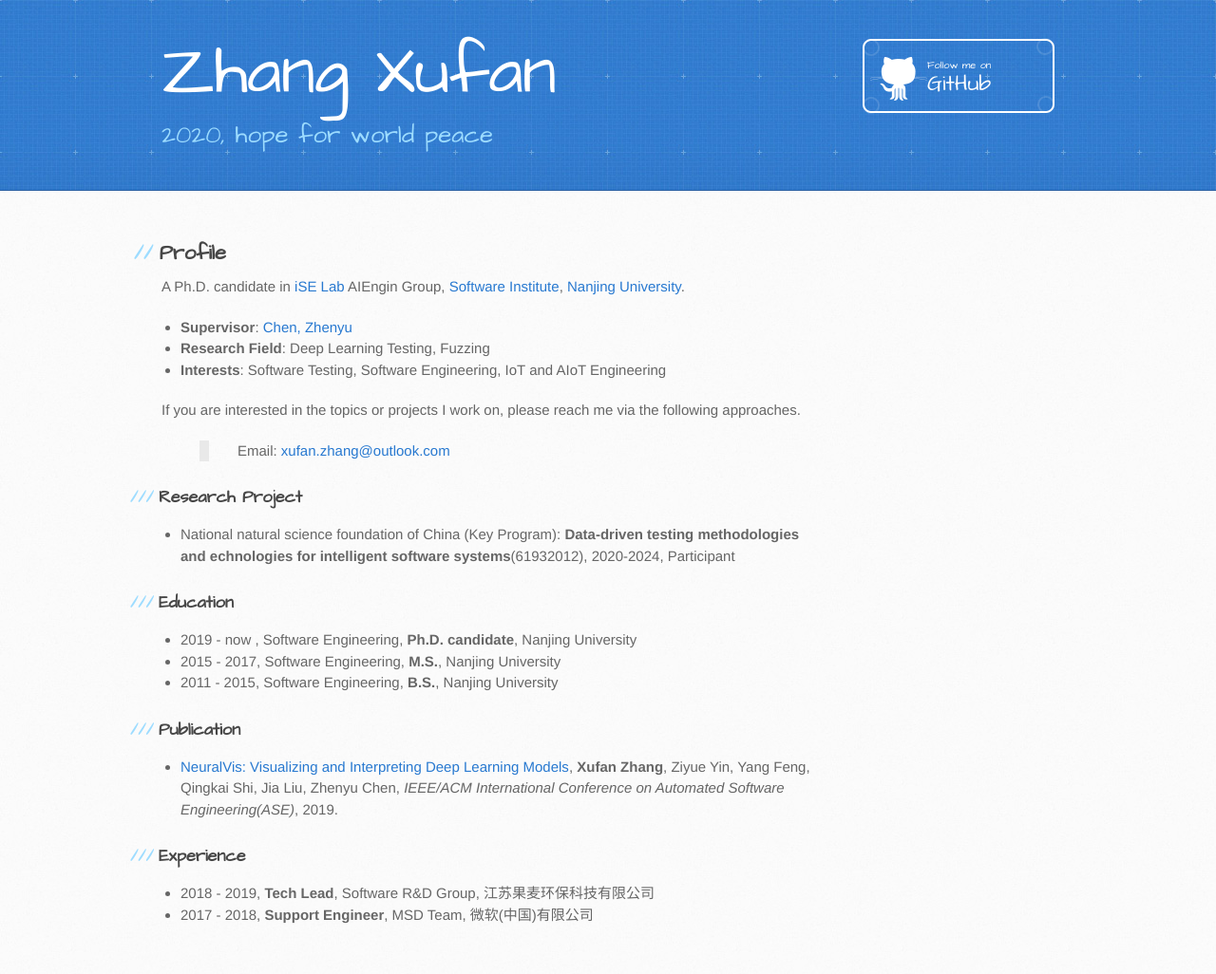
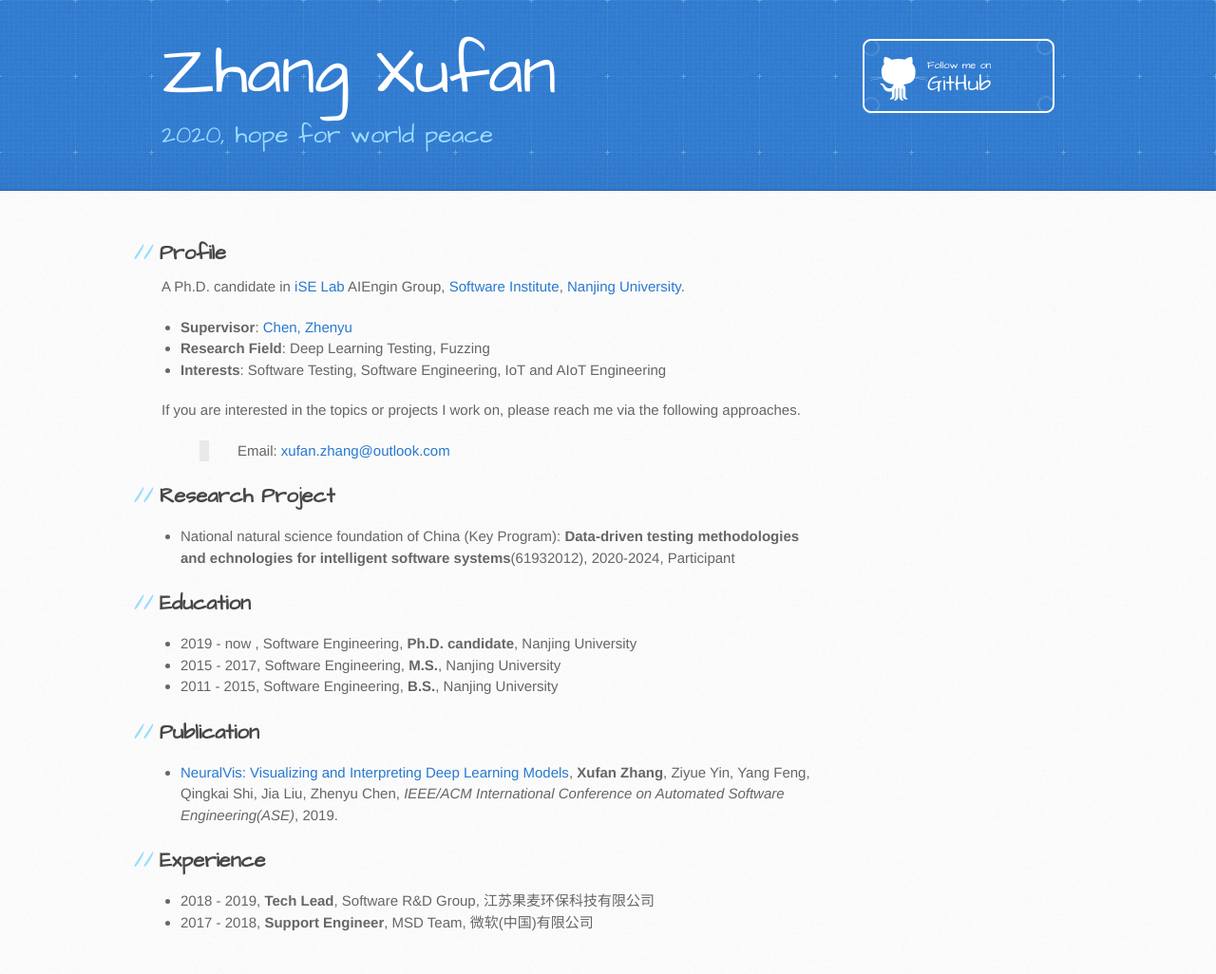
Before and after one commit to sunshinezxf/sunshinezxf.github.io, a Jekyll site: the page built from index.md, in a window 1280 px wide. Shown: the whole page at 95% size. Built offline with Jekyll 4.4.1, drawn with Linux system fonts in a browser that asks for light colours; our own code applies the rules of GitHub Pages for plain Markdown files.

Commit message:
modify section style

```diff
--- a/index.md
+++ b/index.md
@@ -9,21 +9,21 @@ A Ph.D. candidate in [iSE Lab](http://www.iselab.cn) AIEngin Group, [Software In
 If you are interested in the topics or projects I work on, please reach me via the following approaches.
 > Email: [xufan.zhang@outlook.com](mailto:xufan.zhang@outlook.com)
 
-### Research Project
+## Research Project
 
 - National natural science foundation of China (Key Program): **Data-driven testing methodologies and echnologies for intelligent software systems**(61932012), 2020-2024, Participant
 
-### Education
+## Education
 
 - 2019 - now , Software Engineering, **Ph.D. candidate**, Nanjing University
 - 2015 - 2017, Software Engineering, **M.S.**, Nanjing University
 - 2011 - 2015, Software Engineering, **B.S.**, Nanjing University
 
-### Publication
+## Publication
 
 - [NeuralVis: Visualizing and Interpreting Deep Learning Models](https://arxiv.org/pdf/1906.00690.pdf), **Xufan Zhang**, Ziyue Yin, Yang Feng, Qingkai Shi, Jia Liu, Zhenyu Chen, _IEEE/ACM International Conference on Automated Software Engineering(ASE)_, 2019.
 
-### Experience
+## Experience
 
 - 2018 - 2019, **Tech Lead**, Software R&D Group, 江苏果麦环保科技有限公司
 - 2017 - 2018, **Support Engineer**, MSD Team, 微软(中国)有限公司
```
